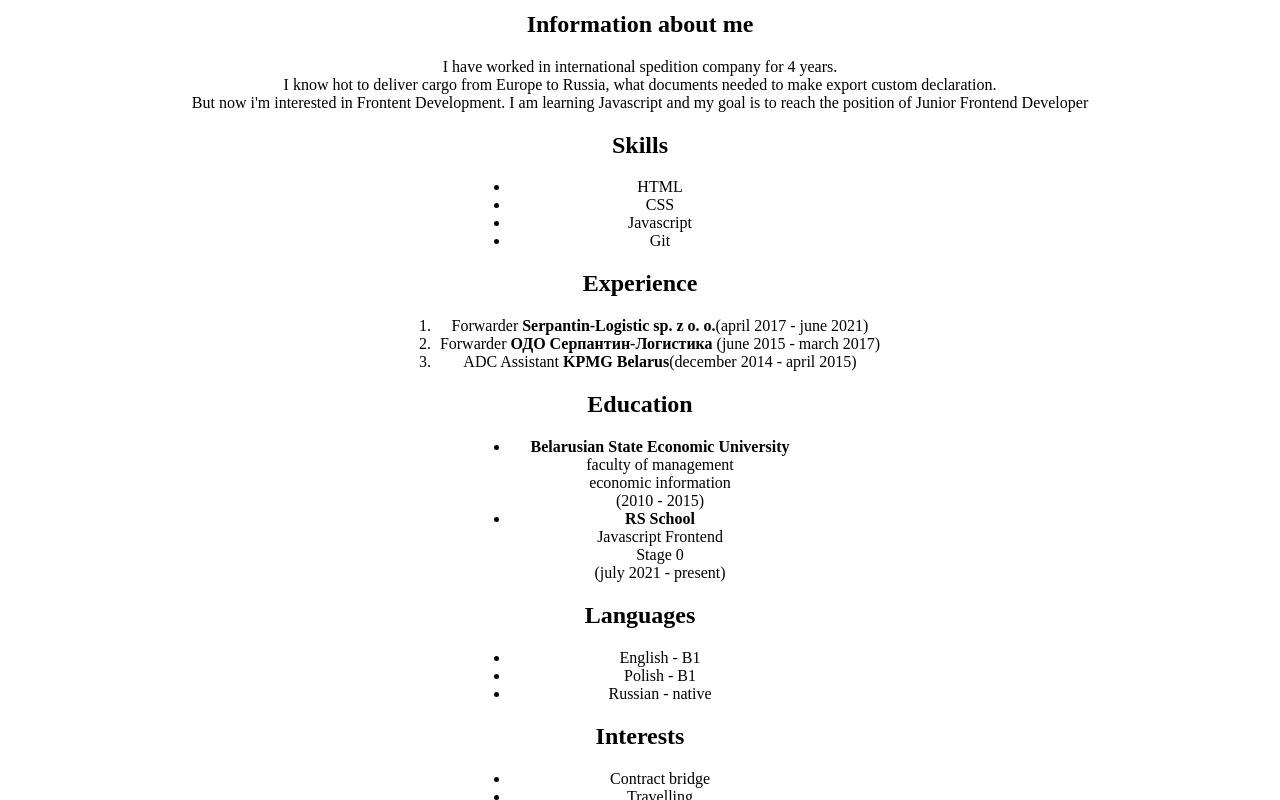
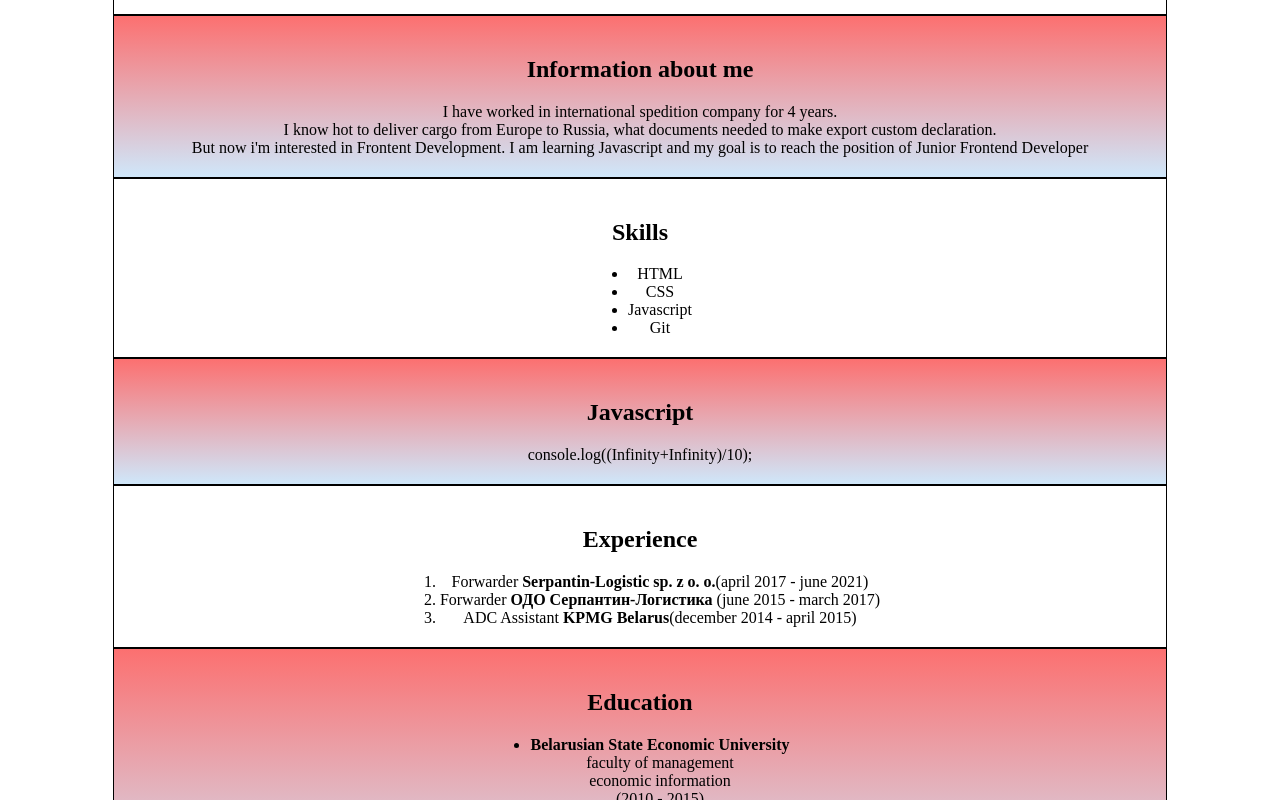
Before and after one commit to ElKarabino/rsschool-cv, a plain HTML site: page index.html in a window 1280 px wide. Shown: the part 520-1320 px from the top of the page. Drawn offline with Linux system fonts and the light colour scheme.

Commit message:
docs:update styles

```diff
--- a/index.html
+++ b/index.html
@@ -6,7 +6,7 @@
         <title>curriculum vitae</title>
     </head>
     <body>
-        <header >
+        <header>
            <img src='https://s1.hostingkartinok.com/uploads/thumbs/2021/07/c7175cac45f500d3da9363b06f78b6fc.png' alt='Yes'>
             <h1>Stanislau Karbanovich</h1>
             <h2>Contact information</h2>
@@ -16,12 +16,12 @@
                 <li><i>linkedin: </i>linkedin.com/in/stanislaukarbanovich</li>
             </ul>
         </header>
-        <section>
+        <summary class="gradient">
             <h2>Information about me</h2>
             I have worked in international spedition company for 4 years.<br>I know hot to deliver cargo from Europe to Russia,
             what documents needed to make export custom declaration.<br>But now i'm interested in Frontent Development.
             I am learning Javascript and my goal is to reach the position of Junior Frontend Developer
-        </section>
+        </summary>
         <section>
             <h2>Skills</h2>
             <ul>
@@ -31,6 +31,10 @@
                 <li>Git</li>
             </ul>
         </section>
+        <article class="gradient">
+            <h2>Javascript</h2>
+            <span>console.log((Infinity+Infinity)/10);</span>
+        </article>
         <section>
             <h2>Experience</h2>
             <ol>
@@ -39,7 +43,7 @@
                 <li>ADC Assistant <b>KPMG Belarus</b>(december 2014 - april 2015)</li>
             </ol>
         </section>
-        <section>
+        <section class="gradient">
             <h2>Education</h2>
             <ul>
                 <li><b>Belarusian State Economic University</b><br>
@@ -60,7 +64,7 @@
                 <li>Russian - native</li>
             </ul>
         </section>
-        <section>
+        <section class="gradient">
             <h2>Interests</h2>
             <ul>
                 <li>Contract bridge</li>
--- a/style.css
+++ b/style.css
@@ -1,15 +1,46 @@
 header {
     text-align: center;
+    width: 80%;
+    padding: 20px;
+    border: 1px solid;
+    margin: auto;
 }
 section {
     text-align: center;
+    width: 80%;
+    padding: 20px;
+    border: 1px solid;
+    margin: auto;
 }
 footer {
     text-align: center;
+    width: 80%;
+    padding: 20px;
+    border: 1px solid;
+    margin: auto;
+}
+summary {
+    text-align: center;
+    width: 80%;
+    padding: 20px;
+    border: 1px solid;
+    margin: auto;
+}
+article {
+    text-align: center;
+    width: 80%;
+    padding: 20px;
+    border: 1px solid;
+    margin: auto;
 }
 ol {
-    width: 450px; margin: auto;
+    display:table;
+    margin:0 auto;
 }
 ul {
-    width: 300px; margin: auto;
+    display:table;
+    margin:0 auto;
 }
+.gradient {
+    background: linear-gradient(to top, #cfe7fa, #FC7070);
+}
```
